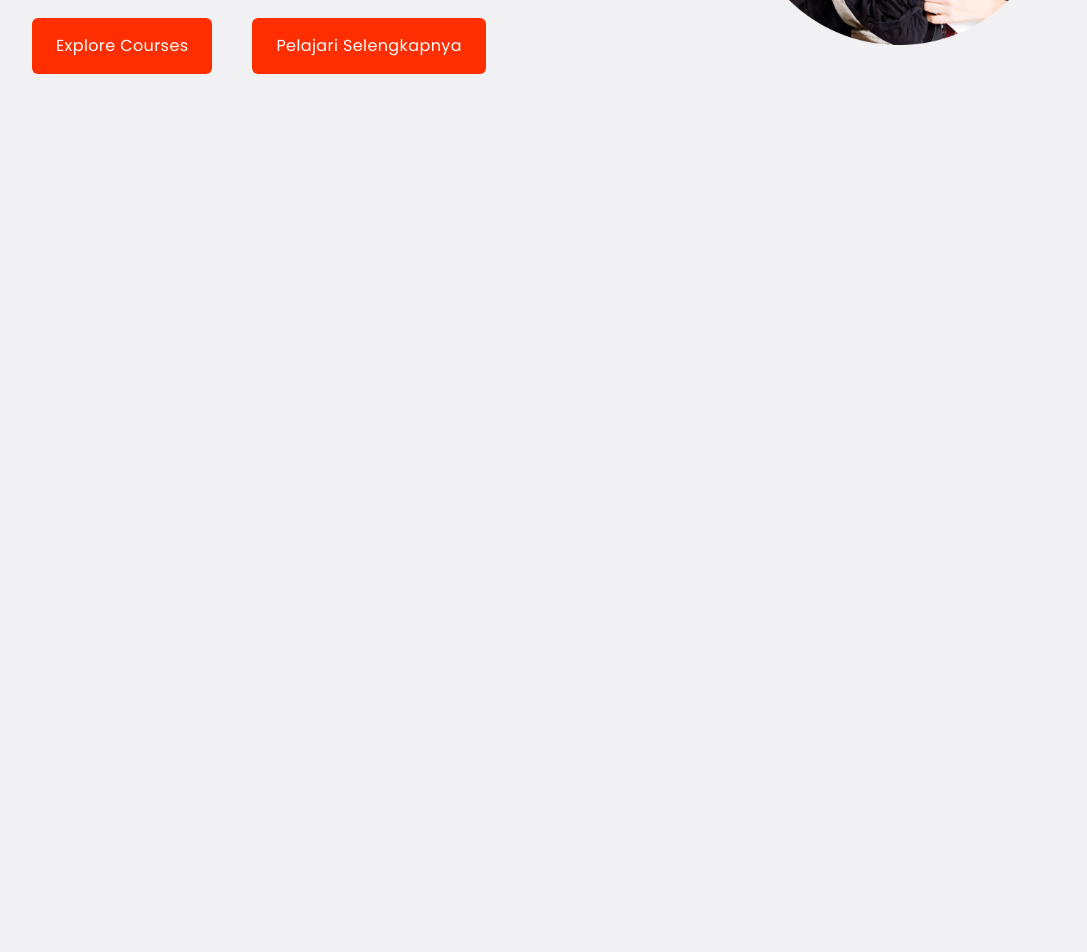
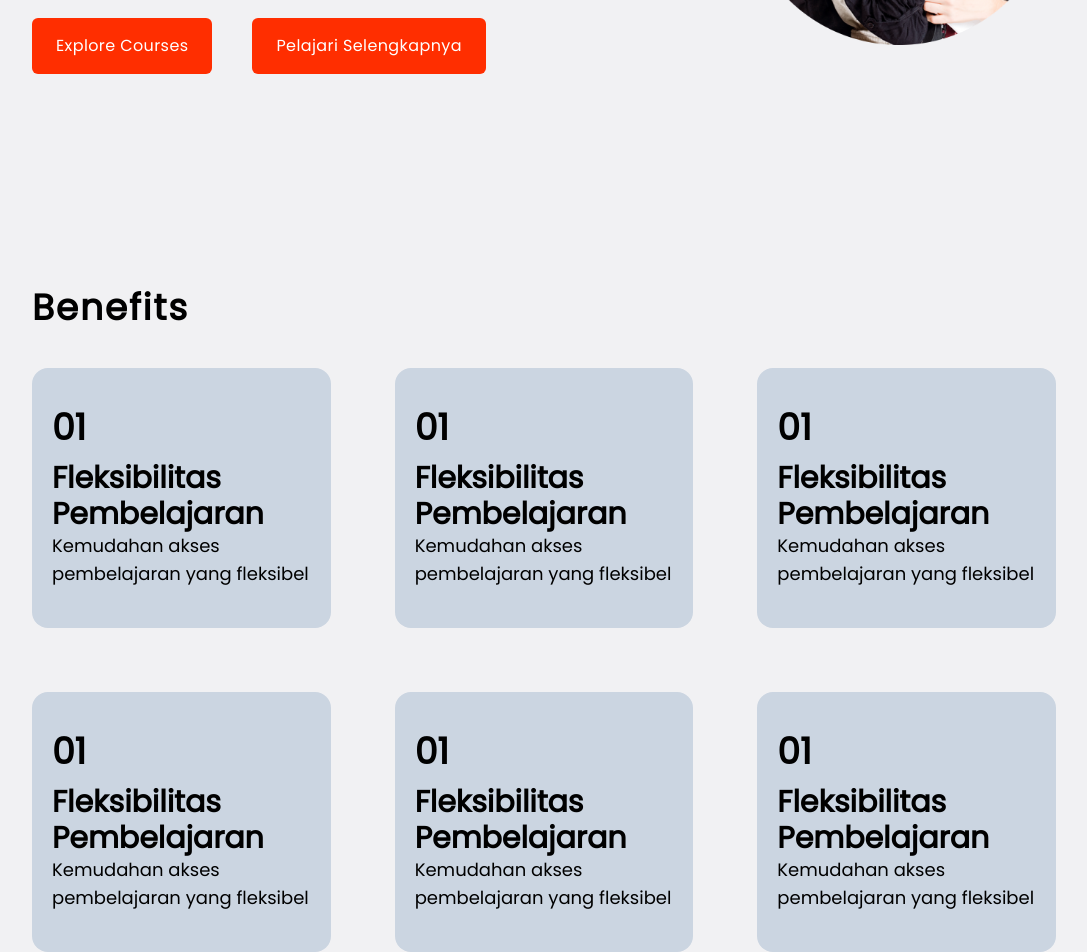
Before and after one commit to rprasetya/edustreet, a Next.js app: page / in a window 1280 px wide. Shown: the part 512-1464 px from the top of the page, without its empty margins (96-1183 px from the left). Before the commit the page ends 800 px from the top, so only its background shows below. Built offline with nearby package versions, Linux system fonts and the light colour scheme.

Commit message:
benefitsCard finisihed

```diff
--- a/src/app/page.js
+++ b/src/app/page.js
@@ -1,26 +1,26 @@
-import Image from 'next/image'
-import homePic1 from '../../public/img/homePic1.png'
-import Link from "next/link"
+import BenefitsCard from "@/components/Home/BenefitsCard"
+import HomeTitle from "@/components/Home/HomeTitle"
+
 
 const Home = () => {
   return (
-  <div className="flex px-32 h-screen gap-20 justify-between items-center">
-    <div className='flex flex-col gap-5'>
-      <h1 className="text-blueEdu text-6xl font-bold">EduStreet:</h1>
-      <h2 className="text-black text-5xl font-bold">Jalan Pendidikan Menuju Kesuksesan</h2>
-      <h3 className="text-black text-3xl">Dapatkan Pengalaman Belajar Dinamis, Dengan Jalan Pendidikan Penuh Inovasi</h3>
-      <div className='flex gap-10 mt-7'>
-        <Link href='#' className='bg-redEdu text-md tracking-wide text-white py-4 px-6 rounded-md'>Explore Courses</Link>
-        <Link href='#' className='bg-redEdu text-md tracking-wide text-white py-4 px-6 rounded-md'>Pelajari Selengkapnya</Link>
+  <main className="px-32">
+    <section>
+      <HomeTitle/>
+    </section>
+
+    <section className="flex flex-col gap-10">
+      <h2 className="tracking-wider text-4xl font-bold">Benefits</h2>
+      <div className="grid grid-cols-3 gap-16">
+      <BenefitsCard/>
+      <BenefitsCard/>
+      <BenefitsCard/>
+      <BenefitsCard/>
+      <BenefitsCard/>
+      <BenefitsCard/>
       </div>
-    </div>
-    <div>
-      <Image
-        src={homePic1}
-        width={600}
-      />
-    </div>
-  </div>
+    </section>
+  </main>
   )
 }
 
--- /dev/null
+++ b/src/components/Home/BenefitsCard/index.js
@@ -0,0 +1,11 @@
+const BenefitsCard = () => {
+  return(
+    <div className="flex flex-col bg-slate-300 px-5 py-10 rounded-2xl">
+      <h3 className="font-bold text-4xl mb-3">01</h3>
+      <span className="font-bold text-3xl">Fleksibilitas Pembelajaran</span>
+      <span className="text-lg">Kemudahan akses pembelajaran yang fleksibel</span>
+    </div>
+  )
+}
+
+export default BenefitsCard
--- /dev/null
+++ b/src/components/Home/HomeTitle/index.js
@@ -0,0 +1,27 @@
+import Image from 'next/image'
+import homePic1 from '../../../../public/img/homePic1.png'
+import Link from "next/link"
+
+const HomeTitle = () => {
+  return (
+  <div className="flex h-screen gap-20 justify-between items-center">
+    <div className='flex flex-col gap-5'>
+      <h1 className="text-blueEdu text-6xl font-bold">EduStreet:</h1>
+      <h2 className="text-black text-5xl font-bold">Jalan Pendidikan Menuju Kesuksesan</h2>
+      <h3 className="text-black text-3xl">Dapatkan Pengalaman Belajar Dinamis, Dengan Jalan Pendidikan Penuh Inovasi</h3>
+      <div className='flex gap-10 mt-7'>
+        <Link href='#' className='bg-redEdu text-md tracking-wide text-white py-4 px-6 rounded-md'>Explore Courses</Link>
+        <Link href='#' className='bg-redEdu text-md tracking-wide text-white py-4 px-6 rounded-md'>Pelajari Selengkapnya</Link>
+      </div>
+    </div>
+    <div>
+      <Image
+        src={homePic1}
+        width={600}
+      />
+    </div>
+  </div>
+  )
+}
+
+export default HomeTitle
```
Also changed, not shown: src/components/HomeTitle/index.js (deleted).
